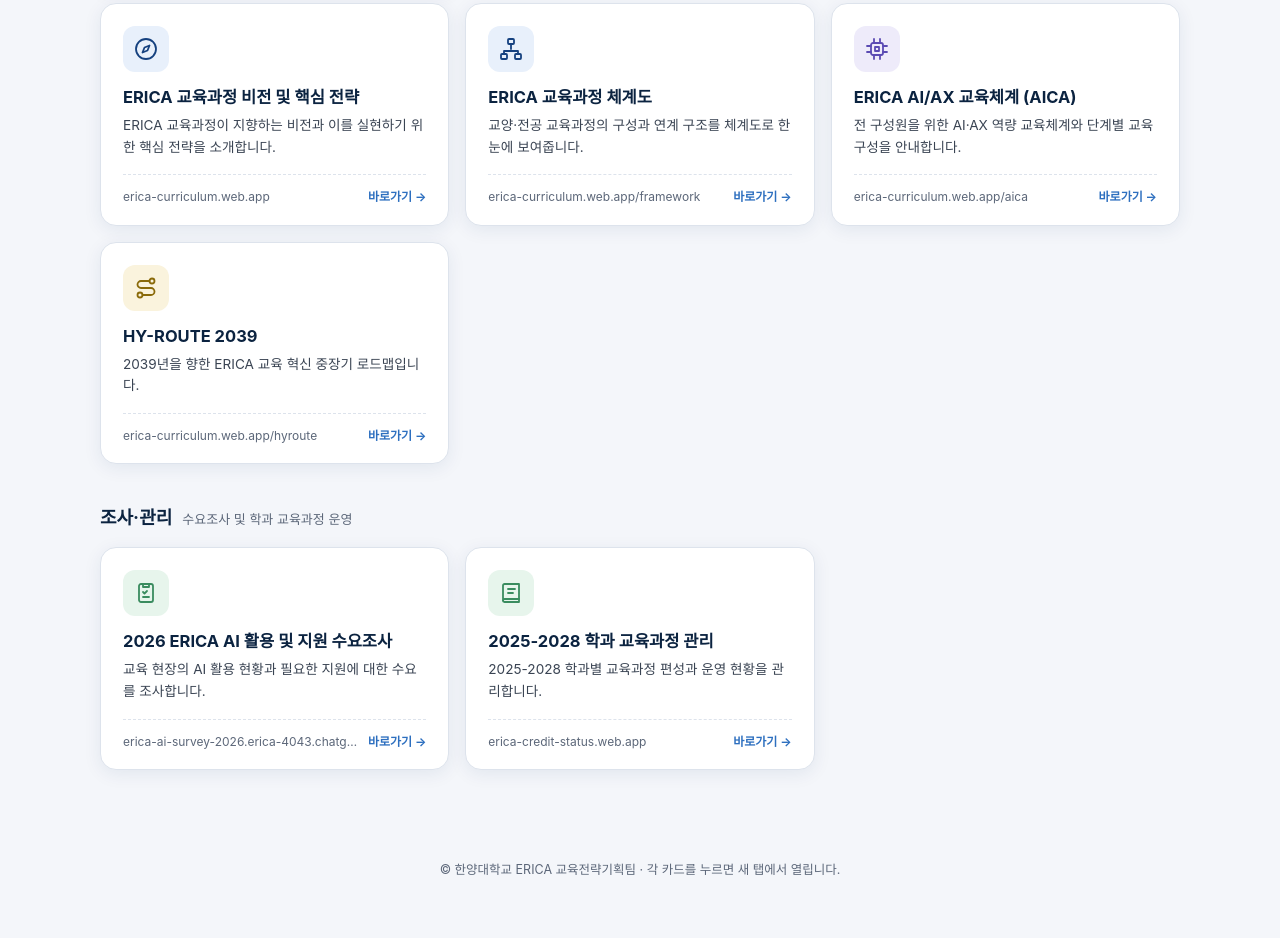
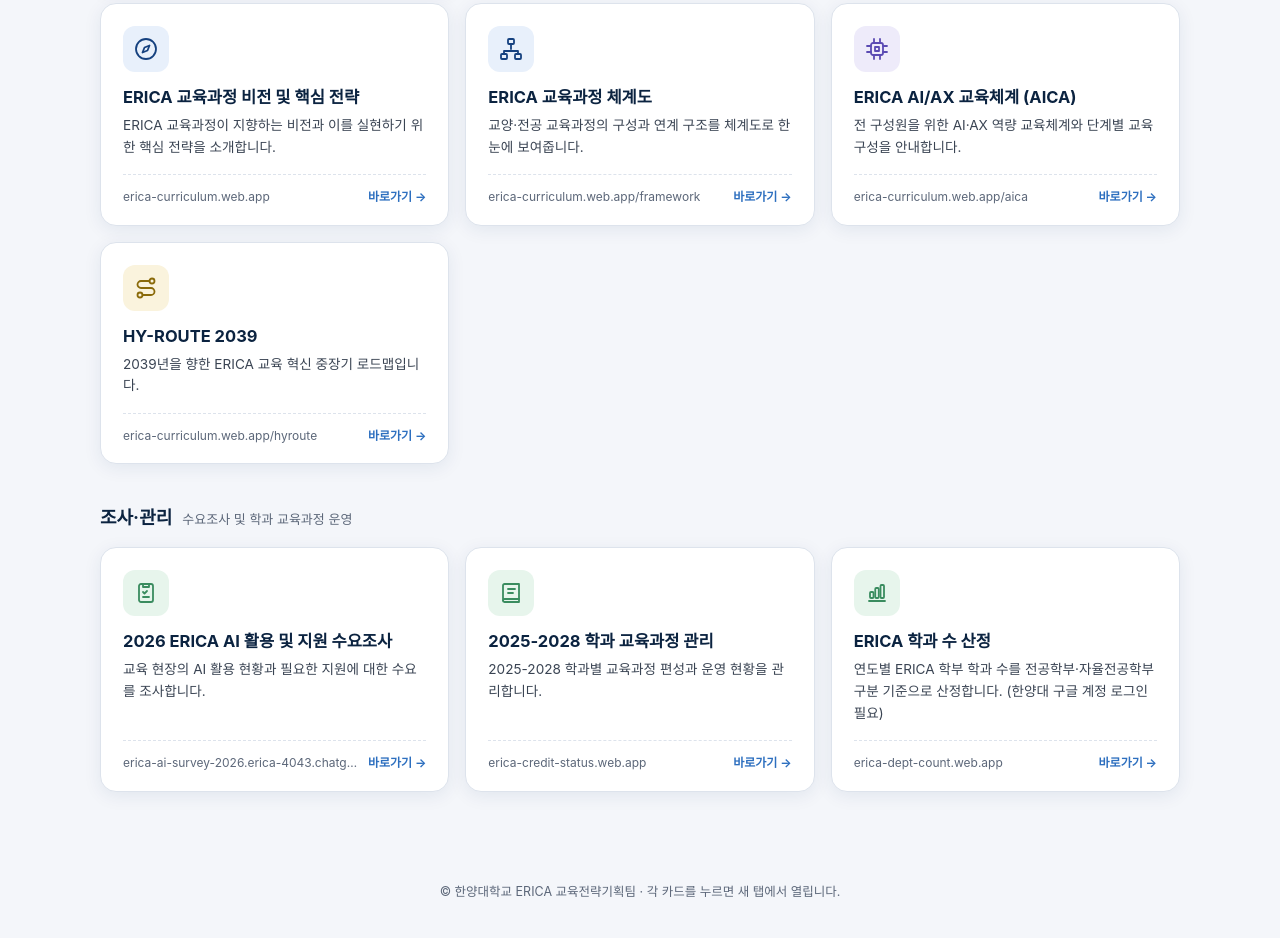
Before and after one commit to HeesungEum/erica-dept-count, a plain HTML site: page portal/public/index.html in a window 1280 px wide. Shown: the part 372-1310 px from the top of the page. Before the commit the page ends 1288 px from the top, so only its background shows below. Drawn offline with Linux system fonts and the light colour scheme.

Commit message:
포털 조사·관리 카테고리에 ERICA 학과 수 산정 페이지 추가
Co-Authored-By: Claude Opus 5.5 <noreply@anthropic.com>
Claude-Session: https://claude.ai/code/session_01AaDRcq7QjX9v6Nt1yM6Mcb

```diff
--- a/portal/public/index.html
+++ b/portal/public/index.html
@@ -107,6 +107,7 @@
     chip:'<rect x="6" y="6" width="12" height="12" rx="2"/><path d="M10 10h4v4h-4zM9 2v4M15 2v4M9 18v4M15 18v4M2 9h4M2 15h4M18 9h4M18 15h4"/>',
     route:'<circle cx="6" cy="19" r="2.5"/><circle cx="18" cy="5" r="2.5"/><path d="M8.5 19H17a3.5 3.5 0 0 0 0-7H7a3.5 3.5 0 0 1 0-7h8.5"/>',
     survey:'<rect x="5" y="3" width="14" height="18" rx="2"/><path d="M9 3h6v3H9zM9 11l1.5 1.5L13 10M9 16h6"/>',
+    count:'<path d="M4 20h16"/><rect x="5" y="11" width="3.5" height="6" rx="1"/><rect x="10.25" y="7" width="3.5" height="10" rx="1"/><rect x="15.5" y="4" width="3.5" height="13" rx="1"/>',
     book:'<path d="M4 4.5A1.5 1.5 0 0 1 5.5 3H20v15H5.5A1.5 1.5 0 0 0 4 19.5v-15Z"/><path d="M4 19.5A1.5 1.5 0 0 0 5.5 21H20v-3M9 8h7M9 12h5"/>'
   };
   const GROUPS = [
@@ -119,6 +120,7 @@
     { title:'조사·관리', note:'수요조사 및 학과 교육과정 운영', items:[
       { title:'2026 ERICA AI 활용 및 지원 수요조사', desc:'교육 현장의 AI 활용 현황과 필요한 지원에 대한 수요를 조사합니다.', url:'https://erica-ai-survey-2026.erica-4043.chatgpt.site/', icon:'survey', color:'green' },
       { title:'2025-2028 학과 교육과정 관리', desc:'2025-2028 학과별 교육과정 편성과 운영 현황을 관리합니다.', url:'https://erica-credit-status.web.app/', icon:'book', color:'green' },
+      { title:'ERICA 학과 수 산정', desc:'연도별 ERICA 학부 학과 수를 전공학부·자율전공학부 구분 기준으로 산정합니다. (한양대 구글 계정 로그인 필요)', url:'https://erica-dept-count.web.app/', icon:'count', color:'green' },
     ]},
   ];
 
```
Also changed, not shown: 1 other file.
